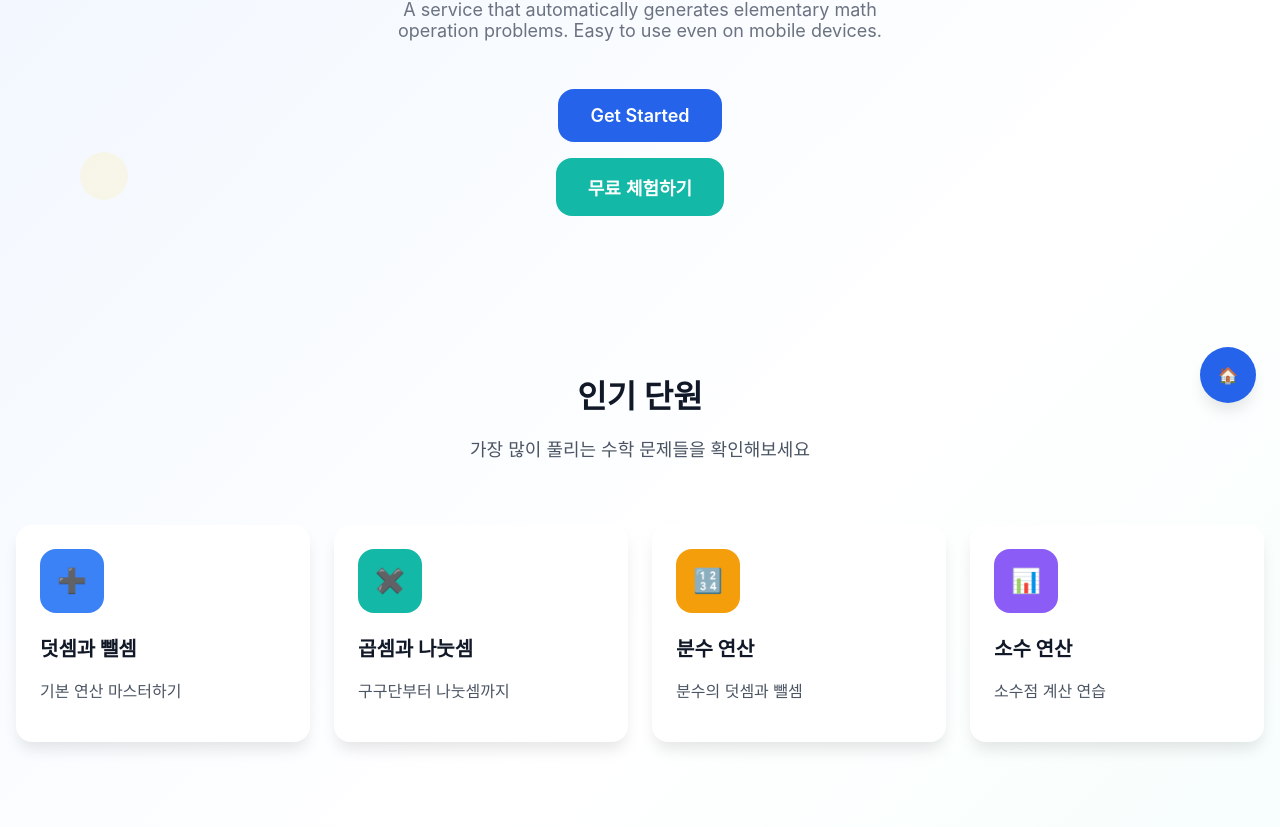
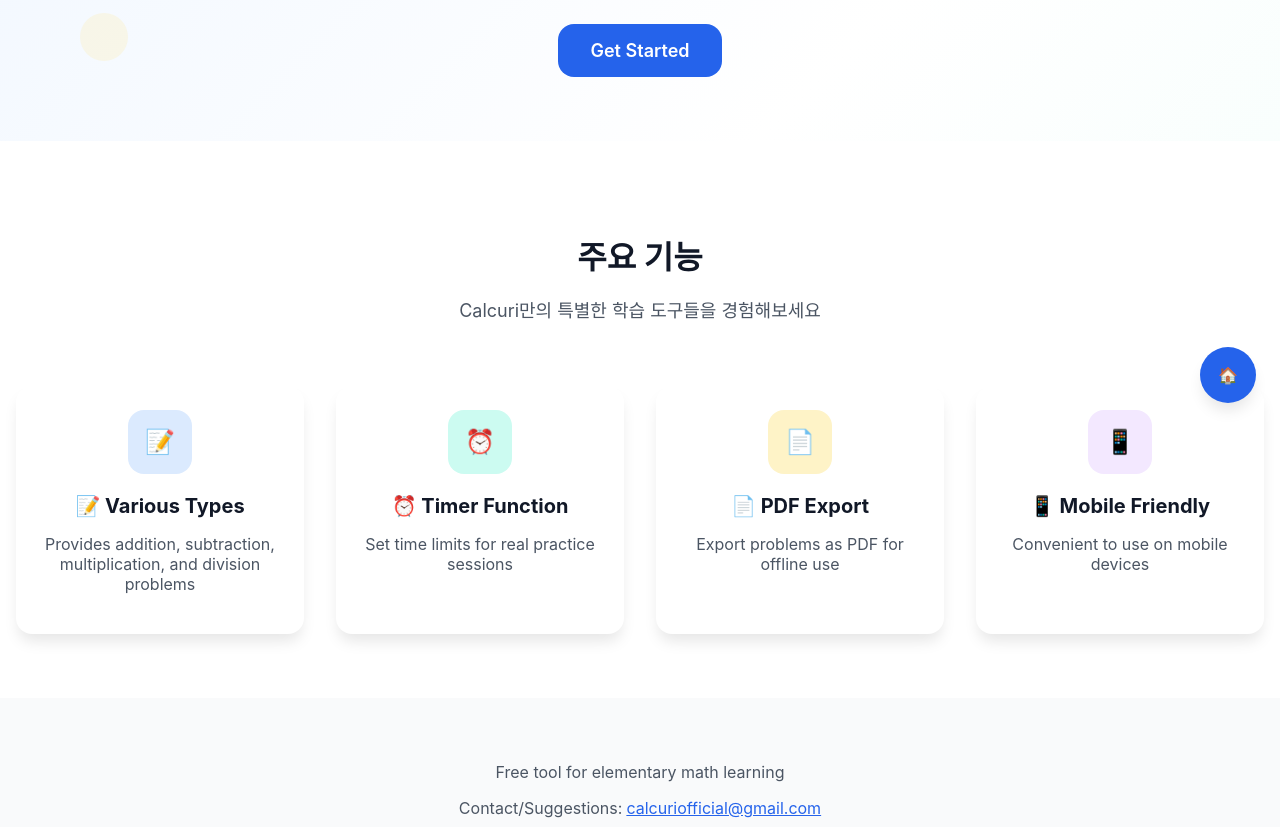
Before and after one commit to DotoriPicnic/mathgo, a React (Vite) app: page / in a window 1280 px wide. Shown: the part 373-1200 px from the top of the page. Built offline with nearby package versions, Linux system fonts and the light colour scheme.

Commit message:
UI improvements: remove duplicate navigation, simplify main page, disable middle/high school menus

```diff
--- a/src/App.tsx
+++ b/src/App.tsx
@@ -7,14 +7,12 @@ import ProblemPage from './pages/ProblemPage';
 import ResultPage from './pages/ResultPage';
 import QrAnswerPage from './pages/QrAnswerPage';
 import ConsentManager from './components/ConsentManager';
-import Navigation from './components/Navigation';
 import FloatingHomeButton from './components/FloatingHomeButton';
 
 function App() {
   return (
     <Router>
       <div className="min-h-screen bg-gray-50">
-        <Navigation />
         <main>
           <Routes>
             <Route path="/" element={<MainPage />} />
--- a/src/components/Navigation.tsx
+++ b/src/components/Navigation.tsx
@@ -7,11 +7,9 @@ const Navigation: React.FC = () => {
   const [isMobileMenuOpen, setIsMobileMenuOpen] = useState(false);
 
   const menuItems = [
-    { path: '/elem', label: '초등', icon: '📚' },
-    { path: '/middle', label: '중등', icon: '📖' },
-    { path: '/high', label: '고등', icon: '📘' },
-    { path: '/random', label: '랜덤 문제', icon: '🎲' },
-    { path: '/history', label: '기록 보기', icon: '📊' },
+    { path: '/elem', label: '초등', icon: '📚', active: true },
+    { path: '/middle', label: '중등', icon: '📖', active: false },
+    { path: '/high', label: '고등', icon: '📘', active: false },
   ];
 
   const isActive = (path: string) => {
@@ -75,7 +73,7 @@ const Navigation: React.FC = () => {
               {menuItems.map((item) => (
                 <Link
                   key={item.path}
-                  to={item.path}
+                  to={item.active ? item.path : '#'}
                   style={{
                     display: 'flex',
                     alignItems: 'center',
@@ -85,23 +83,31 @@ const Navigation: React.FC = () => {
                     transition: 'all 0.2s',
                     textDecoration: 'none',
                     color: isActive(item.path) ? '#1d4ed8' : '#4b5563',
-                    backgroundColor: isActive(item.path) ? '#dbeafe' : 'transparent'
+                    backgroundColor: isActive(item.path) ? '#dbeafe' : 'transparent',
+                    opacity: item.active ? 1 : 0.5,
+                    cursor: item.active ? 'pointer' : 'not-allowed'
                   }}
                   onMouseEnter={(e) => {
-                    if (!isActive(item.path)) {
+                    if (item.active && !isActive(item.path)) {
                       e.currentTarget.style.color = '#2563eb';
                       e.currentTarget.style.backgroundColor = '#eff6ff';
                     }
                   }}
                   onMouseLeave={(e) => {
-                    if (!isActive(item.path)) {
+                    if (item.active && !isActive(item.path)) {
                       e.currentTarget.style.color = '#4b5563';
                       e.currentTarget.style.backgroundColor = 'transparent';
+                    }
+                  }}
+                  onClick={(e) => {
+                    if (!item.active) {
+                      e.preventDefault();
                     }
                   }}
                 >
                   <span>{item.icon}</span>
                   <span style={{ fontWeight: '500' }}>{item.label}</span>
+                  {!item.active && <span style={{ fontSize: '0.75rem', color: '#9ca3af' }}>(준비중)</span>}
                 </Link>
               ))}
             </div>
@@ -225,8 +231,13 @@ const Navigation: React.FC = () => {
                 {menuItems.map((item) => (
                   <Link
                     key={item.path}
-                    to={item.path}
-                    onClick={() => setIsMobileMenuOpen(false)}
+                    to={item.active ? item.path : '#'}
+                    onClick={(e) => {
+                      if (!item.active) {
+                        e.preventDefault();
+                      }
+                      setIsMobileMenuOpen(false);
+                    }}
                     style={{
                       display: 'flex',
                       alignItems: 'center',
@@ -237,16 +248,18 @@ const Navigation: React.FC = () => {
                       textDecoration: 'none',
                       color: isActive(item.path) ? '#1d4ed8' : '#4b5563',
                       backgroundColor: isActive(item.path) ? '#dbeafe' : 'transparent',
-                      marginBottom: '0.25rem'
+                      marginBottom: '0.25rem',
+                      opacity: item.active ? 1 : 0.5,
+                      cursor: item.active ? 'pointer' : 'not-allowed'
                     }}
                     onMouseEnter={(e) => {
-                      if (!isActive(item.path)) {
+                      if (item.active && !isActive(item.path)) {
                         e.currentTarget.style.color = '#2563eb';
                         e.currentTarget.style.backgroundColor = '#eff6ff';
                       }
                     }}
                     onMouseLeave={(e) => {
-                      if (!isActive(item.path)) {
+                      if (item.active && !isActive(item.path)) {
                         e.currentTarget.style.color = '#4b5563';
                         e.currentTarget.style.backgroundColor = 'transparent';
                       }
@@ -254,6 +267,7 @@ const Navigation: React.FC = () => {
                   >
                     <span style={{ fontSize: '1.125rem' }}>{item.icon}</span>
                     <span style={{ fontWeight: '500' }}>{item.label}</span>
+                    {!item.active && <span style={{ fontSize: '0.75rem', color: '#9ca3af' }}>(준비중)</span>}
                   </Link>
                 ))}
                 <div style={{
--- a/src/pages/MainPage.tsx
+++ b/src/pages/MainPage.tsx
@@ -5,37 +5,6 @@ import Navigation from "../components/Navigation";
 
 const MainPage: React.FC = () => {
   const { t } = useTranslation();
-
-  const popularUnits = [
-    {
-      title: "덧셈과 뺄셈",
-      description: "기본 연산 마스터하기",
-      icon: "➕",
-      color: "#3b82f6",
-      path: "/elem"
-    },
-    {
-      title: "곱셈과 나눗셈",
-      description: "구구단부터 나눗셈까지",
-      icon: "✖️",
-      color: "#14b8a6",
-      path: "/elem"
-    },
-    {
-      title: "분수 연산",
-      description: "분수의 덧셈과 뺄셈",
-      icon: "🔢",
-      color: "#f59e0b",
-      path: "/elem"
-    },
-    {
-      title: "소수 연산",
-      description: "소수점 계산 연습",
-      icon: "📊",
-      color: "#8b5cf6",
-      path: "/elem"
-    }
-  ];
 
   return (
     <div style={{
@@ -92,9 +61,6 @@ const MainPage: React.FC = () => {
               <Link to="/elem" className="btn-primary" style={{ fontSize: '1.125rem', padding: '1rem 2rem' }}>
                 {t('startButton')}
               </Link>
-              <button className="btn-secondary" style={{ fontSize: '1.125rem', padding: '1rem 2rem' }}>
-                무료 체험하기
-              </button>
             </div>
           </div>
         </div>
@@ -133,73 +99,6 @@ const MainPage: React.FC = () => {
           opacity: 0.2,
           animation: 'pulse 2s infinite 0.5s'
         }}></div>
-      </section>
-
-      {/* Popular Units Section */}
-      <section style={{ padding: '4rem 0' }}>
-        <div style={{
-          maxWidth: '80rem',
-          margin: '0 auto',
-          padding: '0 1rem'
-        }}>
-          <div style={{ textAlign: 'center', marginBottom: '4rem' }}>
-            <h2 style={{
-              fontSize: '2rem',
-              fontWeight: 'bold',
-              color: '#111827',
-              marginBottom: '1rem'
-            }}>
-              인기 단원
-            </h2>
-            <p style={{
-              fontSize: '1.125rem',
-              color: '#4b5563'
-            }}>
-              가장 많이 풀리는 수학 문제들을 확인해보세요
-            </p>
-          </div>
-
-          {/* Desktop Grid */}
-          <div style={{
-            display: 'grid',
-            gridTemplateColumns: 'repeat(auto-fit, minmax(280px, 1fr))',
-            gap: '1.5rem',
-            marginBottom: '2rem'
-          }}>
-            {popularUnits.map((unit, index) => (
-              <Link
-                key={index}
-                to={unit.path}
-                className="card"
-                style={{ textDecoration: 'none', color: 'inherit' }}
-              >
-                <div style={{
-                  width: '4rem',
-                  height: '4rem',
-                  backgroundColor: unit.color,
-                  borderRadius: '1rem',
-                  display: 'flex',
-                  alignItems: 'center',
-                  justifyContent: 'center',
-                  marginBottom: '1rem'
-                }}>
-                  <span style={{ fontSize: '1.5rem' }}>{unit.icon}</span>
-                </div>
-                <h3 style={{
-                  fontSize: '1.25rem',
-                  fontWeight: 'bold',
-                  color: '#111827',
-                  marginBottom: '0.5rem'
-                }}>
-                  {unit.title}
-                </h3>
-                <p style={{ color: '#4b5563' }}>
-                  {unit.description}
-                </p>
-              </Link>
-            ))}
-          </div>
-        </div>
       </section>
 
       {/* Features Section */}
```
